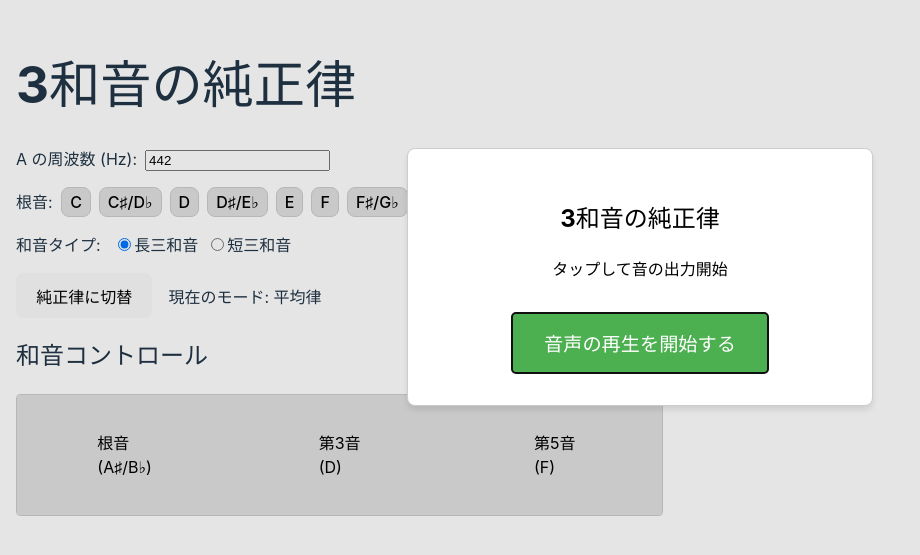
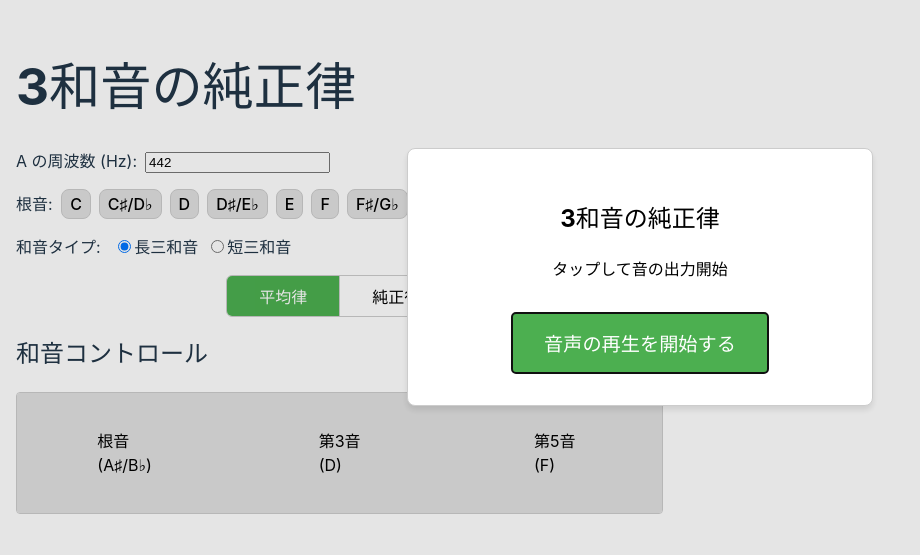
Before and after one commit to Nyoho/just-intonation, a React (Vite) app: page / in a window 1280 px wide. Shown: the part 123-678 px from the top of the page, without its empty margins (0-920 px from the left). Built offline with nearby package versions, Linux system fonts and the light colour scheme.

Commit message:
Change mode selection buttons to segmented control

```diff
--- a/src/App.tsx
+++ b/src/App.tsx
@@ -328,12 +328,44 @@ export default function App() {
       </div>
 
       <div style={{ marginBottom: '1rem' }}>
-        <button onClick={() => setMode(mode === 'equal' ? 'just' : 'equal')}>
-          {mode === 'equal' ? '純正律に切替' : '平均律に切替'}
-        </button>
-        <span style={{ marginLeft: '1rem' }}>
-          現在のモード: {mode === 'equal' ? '平均律' : '純正律'}
-        </span>
+        <div style={{ display: 'flex', justifyContent: 'center' }}>
+          <div style={{
+            display: 'flex',
+            border: '1px solid #ccc',
+            borderRadius: '6px',
+            overflow: 'hidden'
+          }}>
+            <button
+              onClick={() => setMode('equal')}
+              style={{
+                padding: '0.5rem 2rem',
+                backgroundColor: mode === 'equal' ? '#4caf50' : 'transparent',
+                color: mode === 'equal' ? '#fff' : '#000',
+                border: 'none',
+                borderRight: '1px solid #ccc',
+                borderRadius: '0',
+                cursor: 'pointer',
+                transition: 'all 0.2s ease'
+              }}
+            >
+              平均律
+            </button>
+            <button
+              onClick={() => setMode('just')}
+              style={{
+                padding: '0.5rem 2rem',
+                backgroundColor: mode === 'just' ? '#4caf50' : 'transparent',
+                color: mode === 'just' ? '#fff' : '#000',
+                border: 'none',
+                borderRadius: '0',
+                cursor: 'pointer',
+                transition: 'all 0.2s ease'
+              }}
+            >
+              純正律
+            </button>
+          </div>
+        </div>
       </div>
 
       {/* 各和音（根音・第3音・第5音）のトグルボタン */}
```
